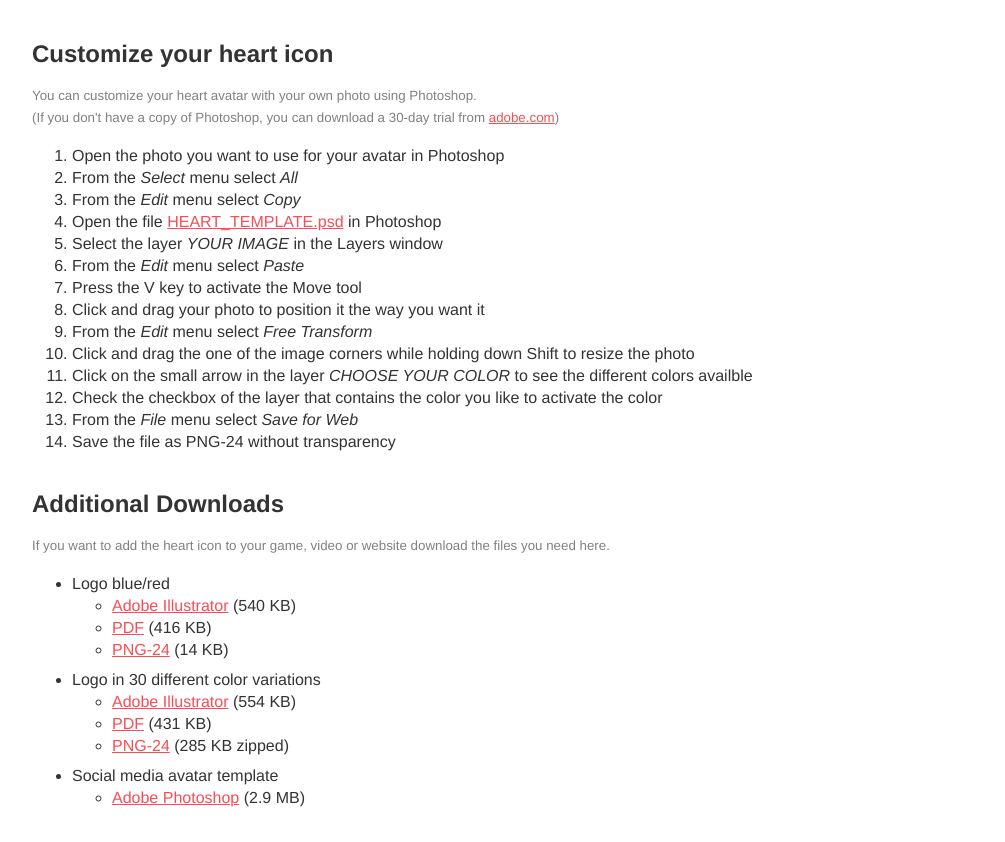
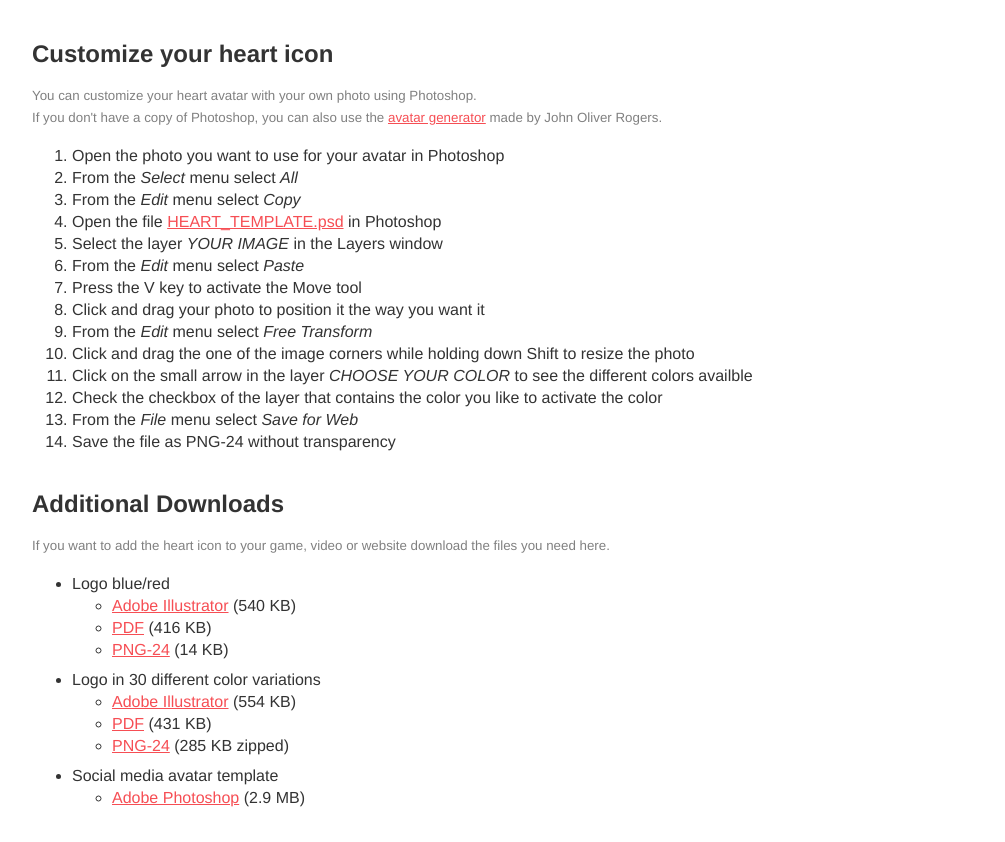
Before and after one commit to weheart/weheart.github.io, a plain HTML site: page index.html in a window 1280 px wide. Shown: the part 1013-1855 px from the top of the page, without its empty margins (96-1101 px from the left). Drawn offline with Linux system fonts and the light colour scheme.

Commit message:
Added link to avatar generator.

```diff
--- a/index.html
+++ b/index.html
@@ -78,7 +78,7 @@ I can say I did it all with love
 
   <div class="instructions">
     <h2>Customize your heart icon</h2>
-    <small>You can customize your heart avatar with your own photo using Photoshop.<br> (If you don't have a copy of Photoshop, you can download a 30-day trial from <a href="https://creative.adobe.com/products/download/photoshop">adobe.com</a>)</small>
+    <small>You can customize your heart avatar with your own photo using Photoshop.<br> If you don't have a copy of Photoshop, you can also use the <a href="http://kleptine.github.io/weheartgenerator/">avatar generator</a> made by John Oliver Rogers.</small>
     <ol>
       <li>Open the photo you want to use for your avatar in Photoshop</li>
       <li>From the <em>Select</em> menu select <em>All</em></li>
```
